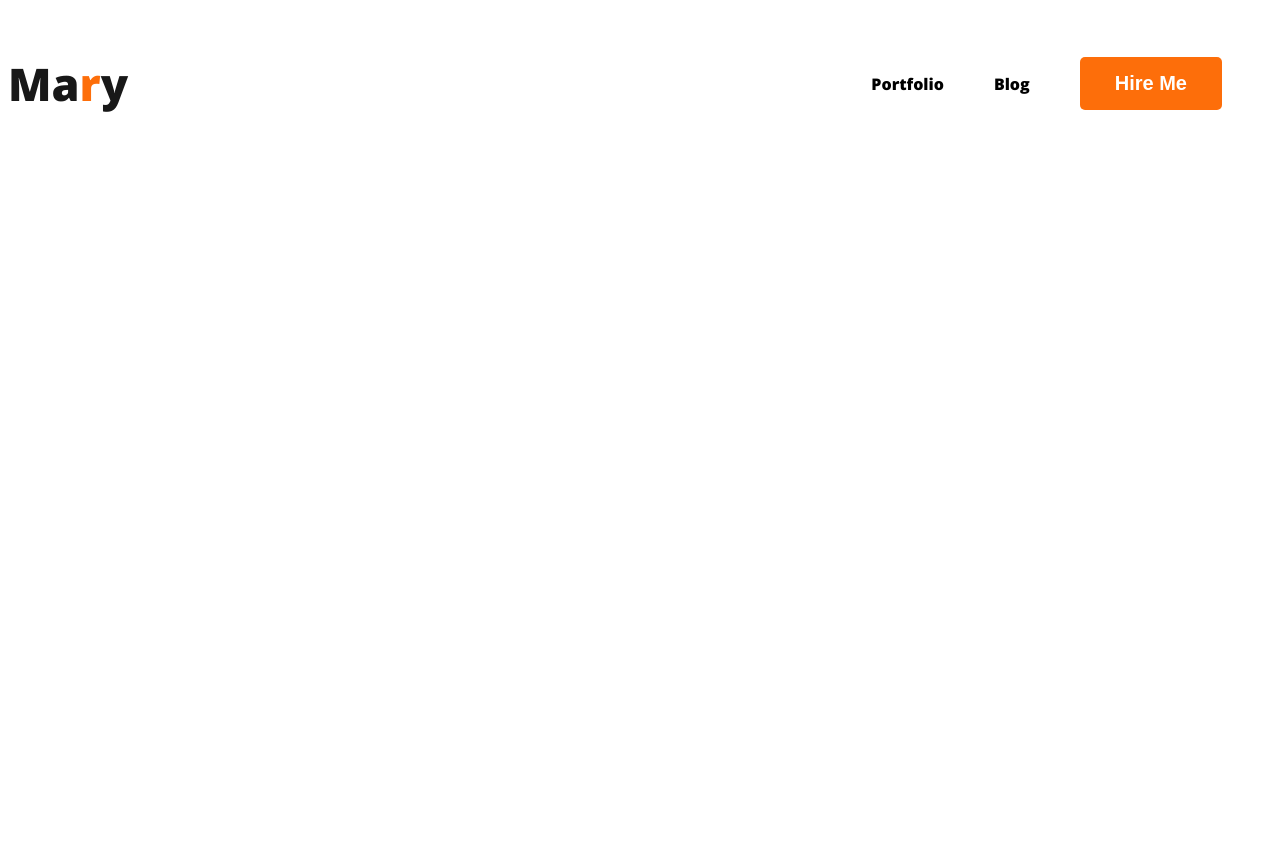
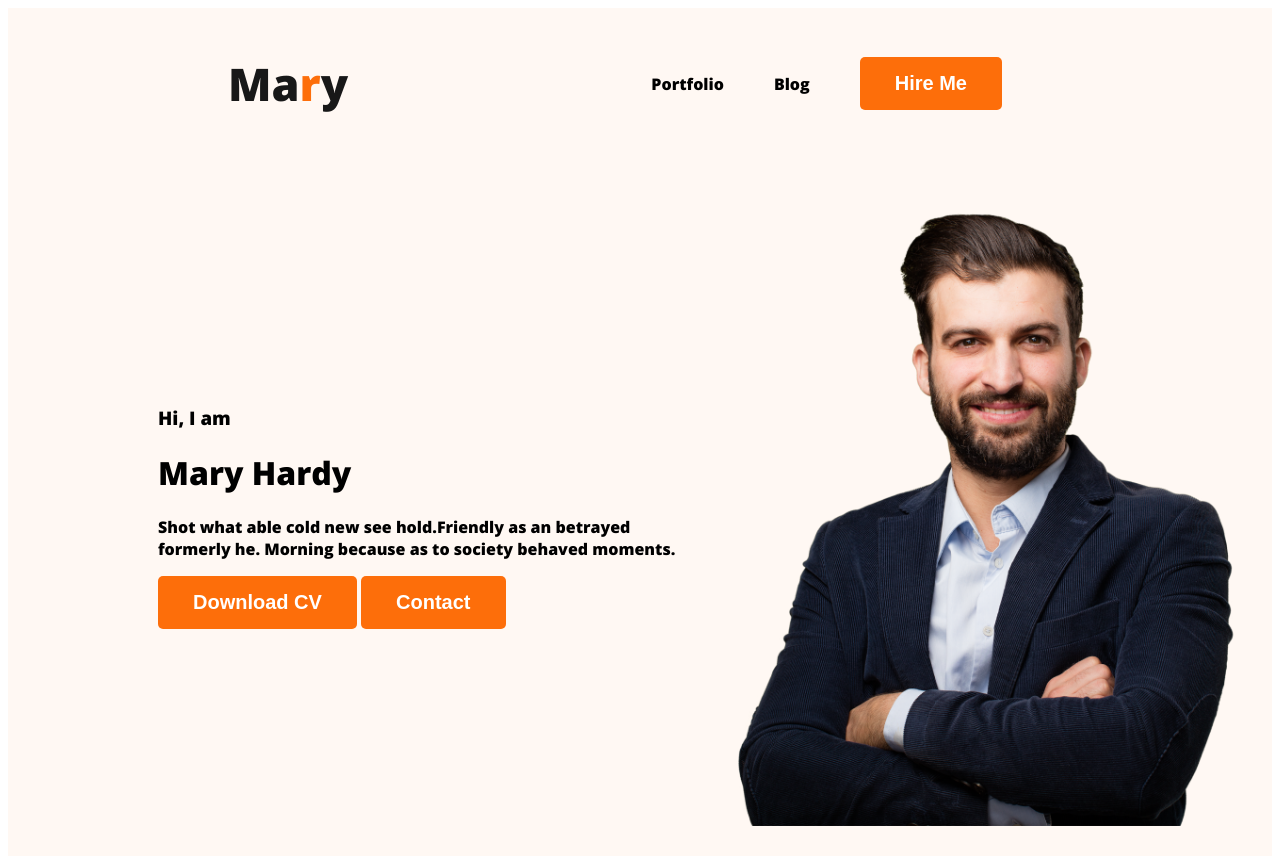
Before and after one commit to WasifulKaium/webdeveloper-portfolio, a plain HTML site: page index.html in a window 1280 px wide. Before the commit the page ends 800 px from the top, so only its background shows below. Drawn offline with nearby package versions, Linux system fonts and the light colour scheme.

Commit message:
header add

```diff
--- a/index.html
+++ b/index.html
@@ -10,7 +10,7 @@
     <link rel="stylesheet" href="styles/portfolio.css">
 </head>
 <body>
-    <header>
+    <header class="header">
         <nav>
             <h3 class="nav-title">Ma<span class="text-primary">r</span>y</h3>
             <ul>
@@ -19,6 +19,16 @@
                 <li><button class="btn-primary">Hire Me</button></li>
             </ul>
         </nav>
+        <div class="banner">
+        <div>
+            <h3 class="banner-greeting">Hi, I  am</h3>
+            <h1 class="banner-title">Mary Hardy</h1>
+            <p>Shot what able cold new see hold.Friendly as an betrayed formerly he. Morning because as to society behaved moments.</p>
+            <button class="btn-primary">Download CV</button>
+            <button class="btn-primary">Contact</button>
+        </div>
+        <img class="profile-pic" src="images/hardy.png" alt="">
+    </div>
 
     </header>
     <main>
--- a/styles/portfolio.css
+++ b/styles/portfolio.css
@@ -19,6 +19,7 @@ nav{
     display: flex;
     justify-content: space-between;
     align-items: center;
+    margin: 0px 220px;
 }
 .nav-title{
     color: #181818;
@@ -37,3 +38,15 @@ nav a{
     text-decoration: none;
     color: #474747;
 }
+/* header related styles */
+.header{
+    background-color: #FFF8F3;
+}
+.banner{
+    padding: 30px 30px 30px 150px;
+    display: flex;
+    align-items: center;
+}
+.banner .profile-pic{
+    width: 550px;
+}
```
